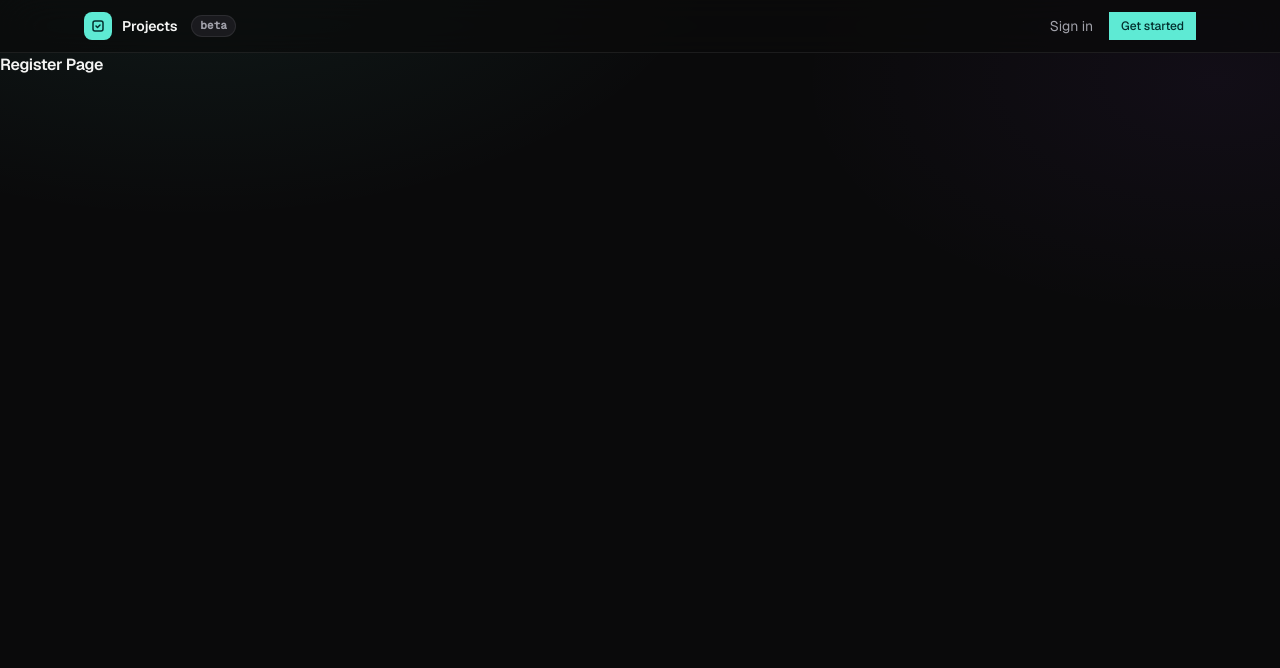
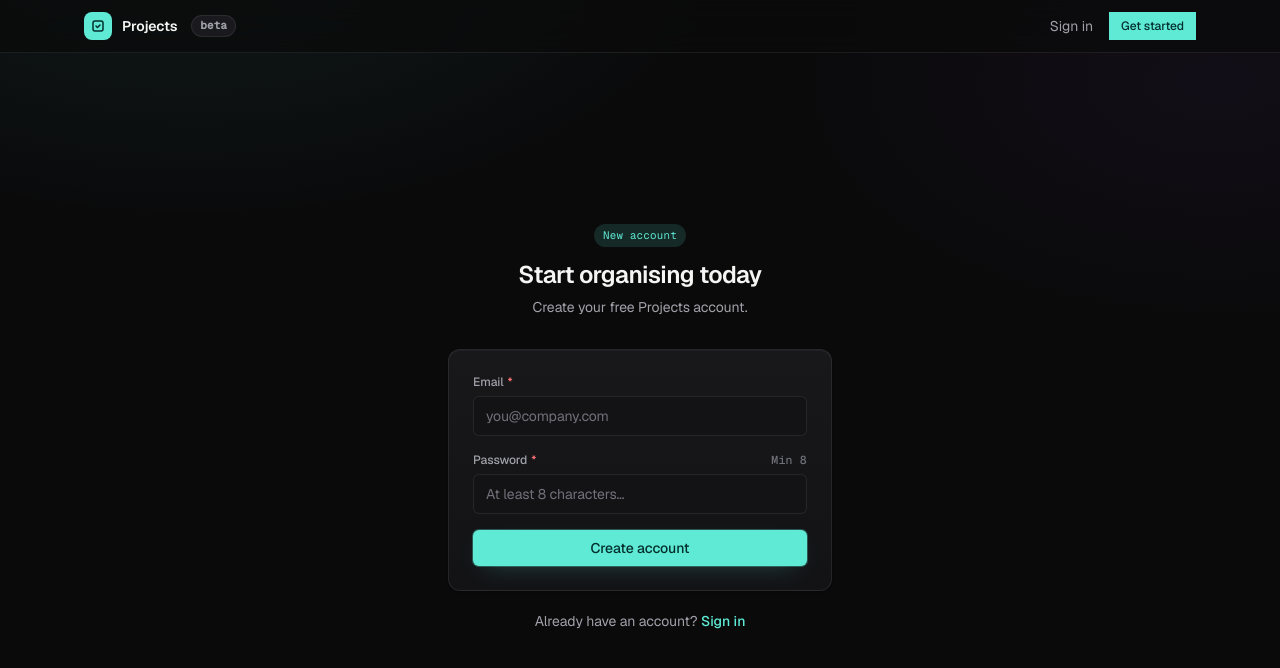
Before and after one commit to dcamero2/my-projects-vue, a Vue app: page /register in a window 1280 px wide. Shown: the top 668 px of the page. Built offline with nearby package versions, Linux system fonts and the light colour scheme.

Commit message:
added login and register layouts

```diff
--- /dev/null
+++ b/src/components/AppButton.vue
@@ -0,0 +1,52 @@
+<script setup>
+import { computed } from 'vue'
+
+const props = defineProps({
+  variant: {
+    type: String,
+    default: 'primary',
+    validator: (v) => ['primary', 'ghost', 'danger'].includes(v),
+  },
+  size: {
+    type: String,
+    default: 'md',
+    validator: (v) => ['sm', 'md'].includes(v),
+  },
+  type: { type: String, default: 'button' },
+  disabled: { type: Boolean, default: false },
+  loading: { type: Boolean, default: false },
+})
+
+const classes = computed(() => {
+  const base =
+    'inline-flex items-center justify-center gap-1.5 rounded-md border font-medium transition-all duration-150 disabled:cursor-not-allowed disabled:opacity-50 active:scale-[0.98]'
+  const sizes = {
+    sm: 'h-7 px-2.5 text-xs',
+    md: 'h-9 px-3.5 text-sm',
+  }
+  const byVariant = {
+    primary:
+      'border-transparent bg-accent text-[color:var(--color-accent-ink)] hover:brightness-110 shadow-[0_0_0_1px_rgba(94,234,212,0.3),0_8px_24px_-12px_rgba(94,234,212,0.4)]',
+    ghost: 'border-border bg-surface text-text hover:border-border-strong hover:bg-surface-2',
+    danger:
+      'border-transparent bg-[color:var(--color-danger-soft)] text-danger hover:bg-danger hover:text-bg',
+  }
+  return `${base} ${sizes[props.size]} ${byVariant[props.variant]}`
+})
+</script>
+
+<template>
+  <button
+    :type="type"
+    :class="classes"
+    :disabled="disabled || loading"
+    :aria-busy="loading ? 'true' : 'false'"
+  >
+    <span
+      v-if="loading"
+      class="h-3 w-3 animate-spin rounded-full border-2 border-current border-t-transparent motion-reduce:animate-none"
+      aria-hidden="true"
+    />
+    <slot />
+  </button>
+</template>
--- /dev/null
+++ b/src/components/FormField.vue
@@ -0,0 +1,65 @@
+<script setup>
+import { useId } from 'vue'
+
+defineProps({
+  label: { type: String, required: true },
+  modelValue: { type: [String, Number], default: '' },
+  type: { type: String, default: 'text' },
+  placeholder: { type: String, default: '' },
+  error: { type: String, default: '' },
+  required: { type: Boolean, default: false },
+  autocomplete: { type: String, default: '' },
+  hint: { type: String, default: '' },
+})
+
+defineEmits(['update:modelValue'])
+
+const fieldId = useId()
+</script>
+
+<template>
+  <div class="flex flex-col gap-1.5">
+    <label
+      :for="fieldId"
+      class="flex items-center justify-between text-xs font-medium text-text-2"
+    >
+      <span class="flex items-center gap-1">
+        {{ label }}
+        <span
+          v-if="required"
+          class="text-danger"
+          aria-hidden="true"
+          >*</span
+        >
+      </span>
+      <span
+        v-if="hint"
+        class="mono text-text-3"
+        >{{ hint }}</span
+      >
+    </label>
+    <input
+      :id="fieldId"
+      :type="type"
+      :value="modelValue"
+      :placeholder="placeholder"
+      :required="required"
+      :autocomplete="autocomplete"
+      :aria-invalid="error ? 'true' : 'false'"
+      :aria-describedby="error ? `${fieldId}-err` : undefined"
+      class="h-10 w-full rounded-md border border-border bg-surface px-3 text-sm text-text transition-colors placeholder:text-text-3 hover:border-border-strong focus:border-accent focus:ring-2 focus:ring-accent/30 focus:outline-none"
+      :class="error ? 'border-danger focus:border-danger focus:ring-danger/30' : ''"
+      @input="$emit('update:modelValue', $event.target.value)"
+    />
+    <p
+      v-if="error"
+      :id="`${fieldId}-err`"
+      class="flex items-center gap-1.5 text-xs text-danger"
+      role="alert"
+      aria-live="polite"
+    >
+      <span aria-hidden="true">⚠</span>
+      {{ error }}
+    </p>
+  </div>
+</template>
--- a/src/views/LoginPage.vue
+++ b/src/views/LoginPage.vue
@@ -1,3 +1,72 @@
+<script setup>
+import { reactive } from 'vue'
+// import { useRoute, useRouter } from 'vue-router'
+import { useTitle } from '@vueuse/core'
+import AppButton from '@/components/AppButton.vue'
+import FormField from '@/components/FormField.vue'
+
+useTitle('Sign in · Projects')
+
+// const router = useRouter()
+// const route = useRoute()
+
+const form = reactive({ email: '', password: '' })
+</script>
+
 <template>
-  <h1>Login Page</h1>
+  <main class="flex flex-1 items-center justify-center px-5 py-16">
+    <div class="rise w-full max-w-sm">
+      <div class="mb-8 text-center">
+        <span class="chip chip-accent mb-4">Welcome back</span>
+        <h1 class="mt-3 text-2xl font-semibold tracking-tight text-text">Sign in to Projects</h1>
+        <p class="mt-1.5 text-sm text-text-2">Your workspace is waiting.</p>
+      </div>
+      <form
+        class="card flex flex-col gap-4 p-6"
+        @submit.prevent="onSubmit"
+      >
+        <FormField
+          v-model="form.email"
+          label="Email"
+          type="email"
+          autocomplete="email"
+          required
+          placeholder="you@company.com"
+        />
+        <FormField
+          v-model="form.password"
+          label="Password"
+          type="password"
+          autocomplete="current-password"
+          required
+        />
+
+        <p
+          v-if="error && Object.keys(fieldErrors).length === 0"
+          class="flex items-center gap-2 rounded-md border border-danger/30 bg-danger-soft px-3 py-2 text-xs text-danger"
+          role="alert"
+          aria-live="polite"
+        >
+          <span aria-hidden="true">⚠</span>
+          {{ error.message }}
+        </p>
+
+        <AppButton
+          type="submit"
+          :loading="loading"
+        >
+          {{ 'Sign in' }}
+        </AppButton>
+      </form>
+      <p class="mt-5 text-center text-sm text-text-2">
+        New here?
+        <RouterLink
+          to="/register"
+          class="font-medium text-accent underline-offset-4 hover:underline"
+        >
+          Create an account
+        </RouterLink>
+      </p>
+    </div>
+  </main>
 </template>
--- a/src/views/RegisterPage.vue
+++ b/src/views/RegisterPage.vue
@@ -1,3 +1,71 @@
+<script setup>
+import { reactive } from 'vue'
+import { useTitle } from '@vueuse/core'
+import AppButton from '@/components/AppButton.vue'
+import FormField from '@/components/FormField.vue'
+
+useTitle('Create account · Projects')
+
+const form = reactive({ email: '', password: '' })
+</script>
+
 <template>
-  <h1>Register Page</h1>
+  <main class="flex flex-1 items-center justify-center px-5 py-16">
+    <div class="rise w-full max-w-sm">
+      <div class="mb-8 text-center">
+        <span class="chip chip-accent">New account</span>
+        <h1 class="mt-3 text-2xl font-semibold tracking-tight text-text">Start organising today</h1>
+        <p class="mt-1.5 text-sm text-text-2">Create your free Projects account.</p>
+      </div>
+
+      <form
+        class="card flex flex-col gap-4 p-6"
+        @submit.prevent="onSubmit"
+      >
+        <FormField
+          v-model="form.email"
+          label="Email"
+          type="email"
+          autocomplete="email"
+          required
+          placeholder="you@company.com"
+        />
+        <FormField
+          v-model="form.password"
+          label="Password"
+          type="password"
+          autocomplete="new-password"
+          placeholder="At least 8 characters…"
+          hint="Min 8"
+          required
+        />
+
+        <p
+          v-if="error && Object.keys(fieldErrors).length === 0"
+          class="flex items-center gap-2 rounded-md border border-danger/30 bg-danger-soft px-3 py-2 text-xs text-danger"
+          role="alert"
+          aria-live="polite"
+        >
+          <span aria-hidden="true">⚠</span>
+          {{ error.message }}
+        </p>
+
+        <AppButton
+          type="submit"
+          :loading="loading"
+        >
+          {{ 'Create account' }}
+        </AppButton>
+      </form>
+
+      <p class="mt-5 text-center text-sm text-text-2">
+        Already have an account?
+        <RouterLink
+          to="/login"
+          class="font-medium text-accent underline-offset-4 hover:underline"
+          >Sign in</RouterLink
+        >
+      </p>
+    </div>
+  </main>
 </template>
```
